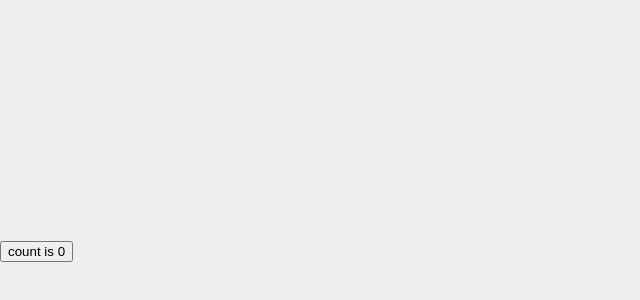
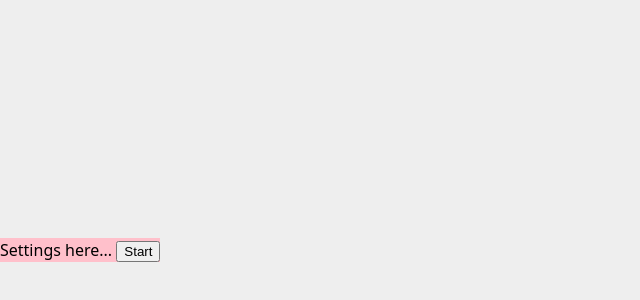
Before and after one commit to ZYinMD/preschool-math, a Svelte app: page / in a window 1280 px wide. Shown: the part 150-450 px from the top of the page, without its empty margins (0-640 px from the left). Built offline with nearby package versions, Linux system fonts and the light colour scheme.

Commit message:
mvp of the settings and the game view

```diff
--- a/src/App.svelte
+++ b/src/App.svelte
@@ -1,12 +1,13 @@
 <script lang="ts">
-  import Counter from "./lib/Counter.svelte";
+  import { states } from "./states/states.svelte";
+  import Game from "./Game/Game.svelte";
+  import Settings from "./Settings/Settings.svelte";
 </script>
 
-<main>
-  <div class="card">
-    <Counter />
-  </div>
-</main>
-
-<style>
-</style>
+<div>
+  {#if states.view === "game"}
+    <Game />
+  {:else}
+    <Settings />
+  {/if}
+</div>
--- /dev/null
+++ b/src/Game/Game.svelte
@@ -0,0 +1,15 @@
+<script lang="ts">
+  import { states } from "../states/states.svelte";
+</script>
+
+<!-- @component the game view -->
+<div class="component">
+  Game here...
+  <button on:click={() => (states.view = "settings")}>New</button>
+</div>
+
+<style>
+  .component {
+    background-color: Pink;
+  }
+</style>
--- /dev/null
+++ b/src/Settings/Settings.svelte
@@ -0,0 +1,15 @@
+<script lang="ts">
+  import { states } from "../states/states.svelte";
+</script>
+
+<!-- @component the settings view -->
+<div class="component">
+  Settings here...
+  <button on:click={() => (states.view = "game")}>Start</button>
+</div>
+
+<style>
+  .component {
+    background-color: Pink;
+  }
+</style>
--- a/src/lib/Counter.svelte
+++ /dev/null
@@ -1,10 +0,0 @@
-<script lang="ts">
-  let count: number = $state(0);
-  function increment() {
-    count += 1;
-  }
-</script>
-
-<button onclick={increment}>
-  count is {count}
-</button>
--- /dev/null
+++ b/src/states/states.svelte.ts
@@ -0,0 +1,101 @@
+type Question = [number, number];
+
+const allQuestions = {
+  two: [
+    [2, 2],
+    [2, 3],
+    [2, 4],
+    [2, 5],
+    [2, 6],
+    [2, 7],
+    [2, 8],
+  ] as Question[],
+  three: [
+    [3, 1],
+    [3, 2],
+    [3, 3],
+    [3, 4],
+    [3, 5],
+    [3, 6],
+    [3, 7],
+  ] as Question[],
+  four: [
+    [4, 1],
+    [4, 2],
+    [4, 3],
+    [4, 4],
+    [4, 5],
+    [4, 6],
+  ] as Question[],
+  five: [
+    [5, 1],
+    [5, 2],
+    [5, 3],
+    [5, 4],
+    [5, 5],
+    [5, 6],
+  ] as Question[],
+  six: [
+    [6, 1],
+    [6, 2],
+    [6, 3],
+    [6, 4],
+    [6, 5],
+    [6, 6],
+    [6, 7],
+    [6, 8],
+  ] as Question[],
+  seven: [
+    [7, 1],
+    [7, 2],
+    [7, 3],
+    [7, 4],
+    [7, 5],
+    [7, 6],
+    [7, 7],
+    [7, 8],
+  ] as Question[],
+  eight: [
+    [8, 1],
+    [8, 2],
+    [8, 3],
+    [8, 4],
+    [8, 5],
+    [8, 6],
+    [8, 7],
+  ] as Question[],
+  nine: [
+    [9, 1],
+    [9, 2],
+    [9, 3],
+    [9, 4],
+    [9, 5],
+    [9, 6],
+    [9, 7],
+    [9, 8],
+  ] as Question[],
+};
+
+export const states = $state({
+  view: "settings" as "game" | "settings",
+  includedQuestions: {
+    two: true,
+    three: true,
+    four: true,
+    five: true,
+    six: true,
+    seven: true,
+    eight: true,
+    nine: true,
+  },
+});
+
+// export const includedQuestions = $derived.by(() => {
+//   const result: Question[] = [];
+//   Object.entries(inclusions).forEach(([key, value]) => {
+//     if (value) result.push(...allQuestions[key as keyof typeof allQuestions]);
+//   });
+//   return result;
+// });
+
+// export const testDerived = $derived(1);
```
